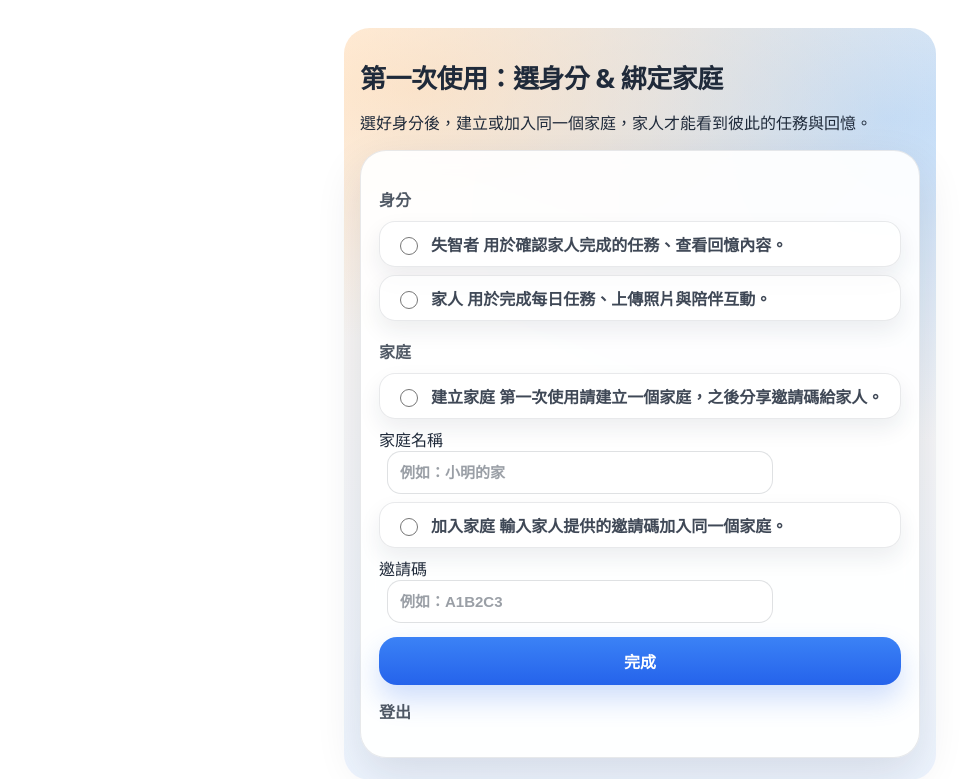
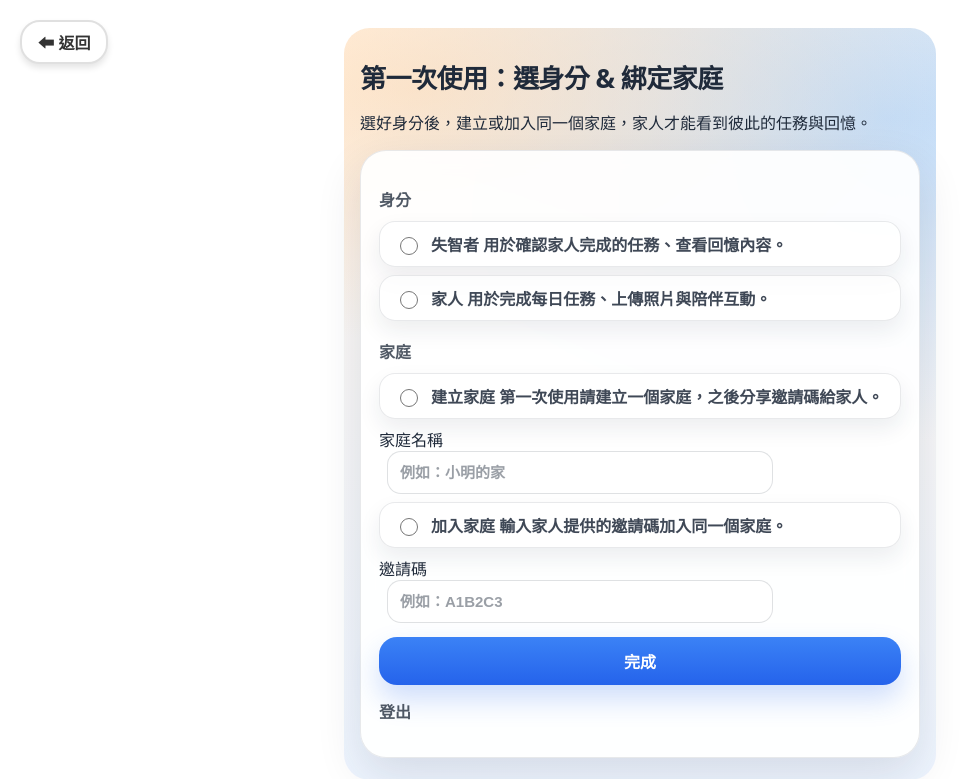
Before and after one commit to Srainasya/pet, a Flask app: page /onboarding in a window 1280 px wide. Shown: the top 779 px of the page, without its empty margins (0-979 px from the left). Run offline with Flask 3, Linux system fonts and the light colour scheme; the visitor is signed in with stand-in values (Sample User, id 1).

Commit message:
重構 patient_photos.html 套用 base.html 模板，並新增全域返回按鈕

```diff
--- a/app/templates/base.html
+++ b/app/templates/base.html
@@ -4,10 +4,46 @@
   <meta charset="utf-8" />
   <meta name="viewport" content="width=device-width, initial-scale=1" />
   <title>{% block title %}Farm{% endblock %}</title>
+
+  <!-- 全域返回按鈕的 CSS 樣式 -->
+  <style>
+    .global-back-btn {
+        position: fixed;       /* 固定在畫面上 */
+        top: 20px;             /* 距離上方 20px */
+        left: 20px;            /* 距離左方 20px */
+        z-index: 9999;         /* 確保浮在最上層 */
+        padding: 8px 16px;
+        background-color: #ffffff;
+        color: #333333;
+        border: 2px solid #e0e0e0;
+        border-radius: 20px;
+        font-size: 16px;
+        font-weight: bold;
+        cursor: pointer;
+        box-shadow: 0 4px 6px rgba(0,0,0,0.1);
+        transition: all 0.2s ease;
+    }
+
+    .global-back-btn:hover {
+        background-color: #f0f0f0;
+        transform: translateY(-2px);
+        box-shadow: 0 6px 8px rgba(0,0,0,0.15);
+    }
+  </style>
+
   {% block head %}{% endblock %}
 </head>
 <body>
+
+  <!-- 全域返回按鈕 (農場首頁不顯示) -->
+  {% if request.endpoint != 'patient.farm' %}
+  <button onclick="window.history.back()" class="global-back-btn">
+      ⬅ 返回
+  </button>
+  {% endif %}
+
   {% block body %}{% endblock %}
+
   <script src="/static/app.js"></script>
   {% block scripts %}{% endblock %}
 </body>
```
Also changed, not shown: app/templates/patient_photos.html (+10 -11 lines).
